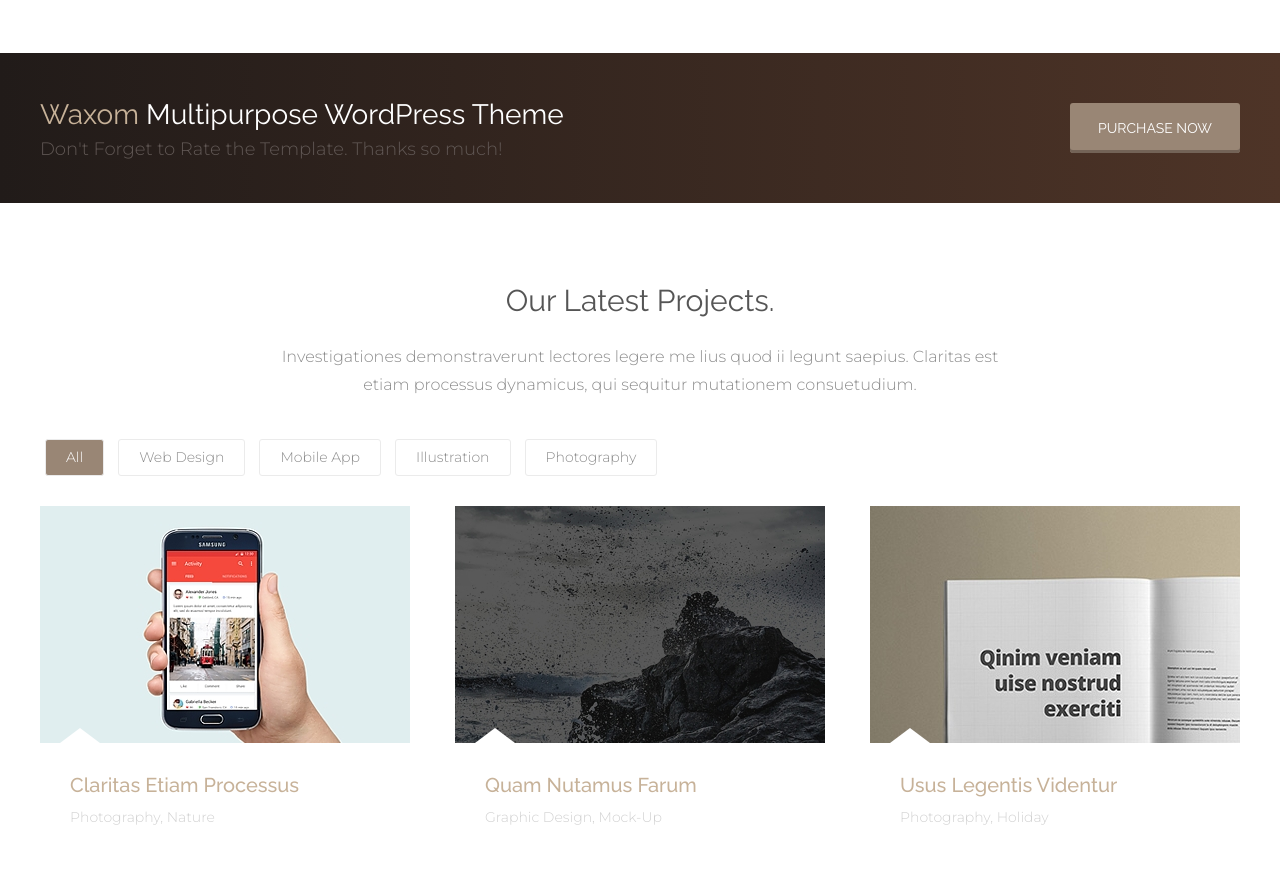
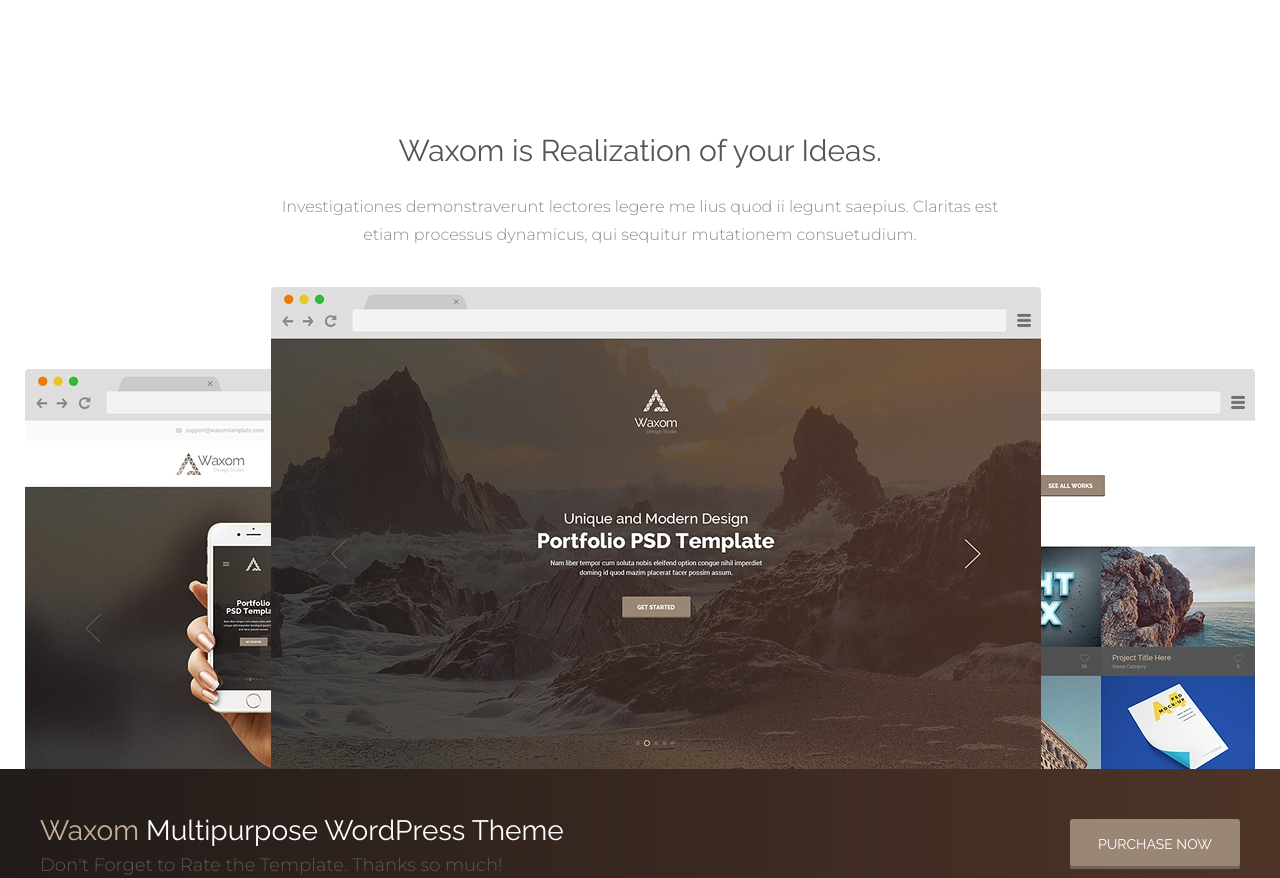
Before and after one commit to DrangoLilit/gbhtml5-5, a plain HTML site: page index.html in a window 1280 px wide. Shown: the part 1140-2018 px from the top of the page. Drawn offline with Linux system fonts and the light colour scheme.

Commit message:
Ideas block

```diff
--- a/css/style.less
+++ b/css/style.less
@@ -292,6 +292,50 @@ header {
 
 
 /* /Блок с возможностями */
+
+/* Ideas block */
+.ideas {
+    &-text {
+        max-width: 750px;
+        text-align: center;
+        margin: 80px auto 40px;
+    }
+
+    &-p {
+        color: #8c8c8c;
+        font-size: 16px;
+        font-weight: 300;
+        line-height: 28px;
+    }
+
+    &-pic {
+        position: relative;
+        height: 480px;
+    }
+
+    &-img {
+        &-right {
+            position: absolute;
+            bottom: 0;
+            right: 0;
+        }
+
+        &-left {
+            position: absolute;
+            bottom: 0;
+            left: 0;
+        }
+
+        &-center {
+            position: absolute;
+            bottom: 0;
+            left: 20%;
+        }
+    }
+}
+
+/* /Ideas block */
+
 
 /* Wordpress */
 
--- a/index.html
+++ b/index.html
@@ -79,6 +79,17 @@
             <p class="service-p">Nam liber tempor cum soluta nobis eleifend option congue nihil imperdiet doming id quod mazim.</p>
             <hr class="service-hr">
         </article>
+    </section>
+    <section class="ideas container">
+        <div class="ideas-text">
+            <h2 class="ideas-h2">Waxom is Realization of your Ideas.</h2>
+            <p class="ideas-p">Investigationes demonstraverunt lectores legere me lius quod ii legunt saepius. Claritas est etiam processus dynamicus, qui sequitur mutationem consuetudium.</p>
+        </div>
+        <div class="ideas-pic">
+            <img class="ideas-img-left" src="img/browser-left.jpg" alt="">
+            <img class="ideas-img-right" src="img/browser-right.jpg" alt="">
+            <img class="ideas-img-center" src="img/browser-center.jpg" alt="">
+        </div>
     </section>
     <section class="wordpress">
         <div class="wp container">
```
Also changed, not shown: css/style.css.
